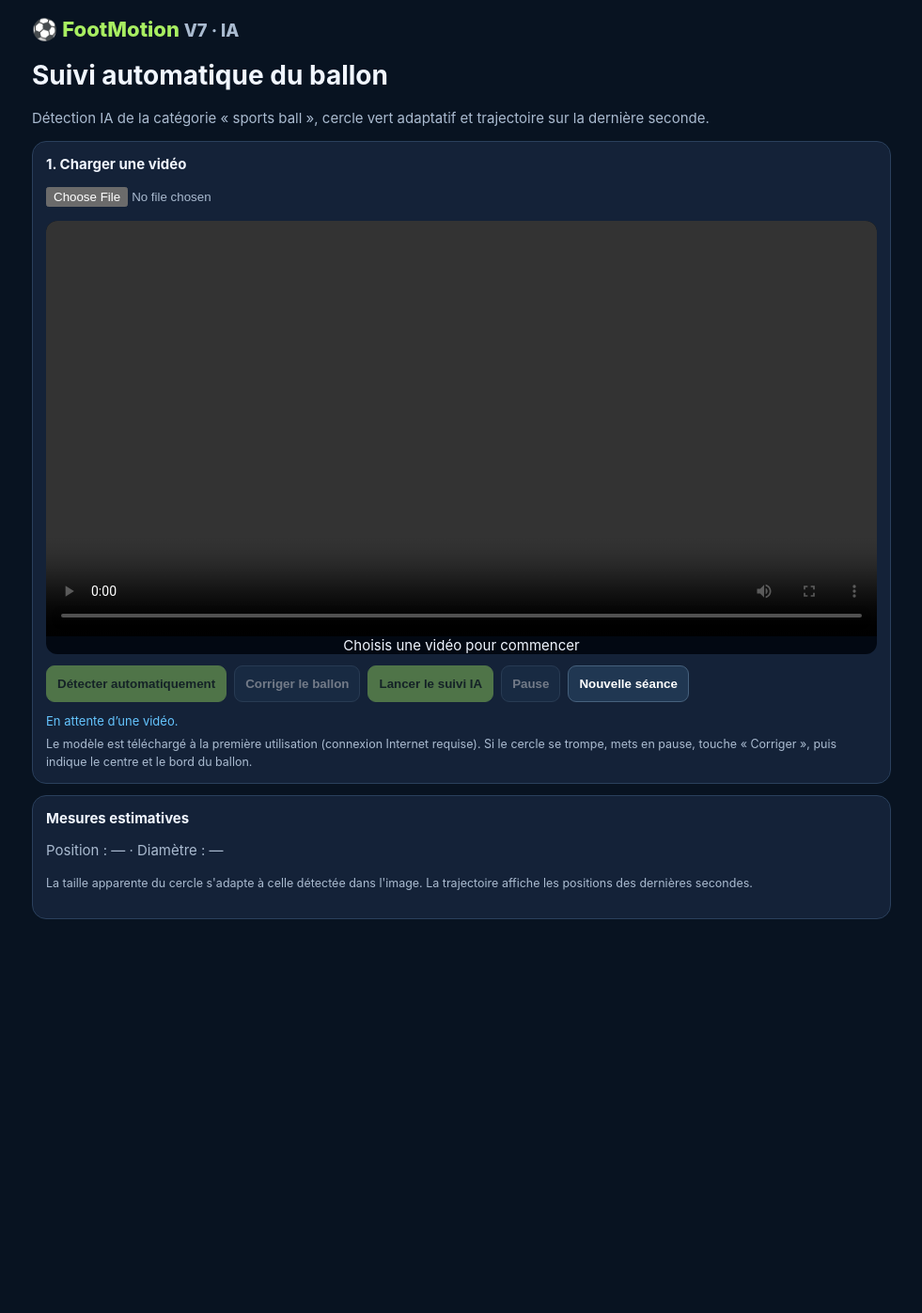
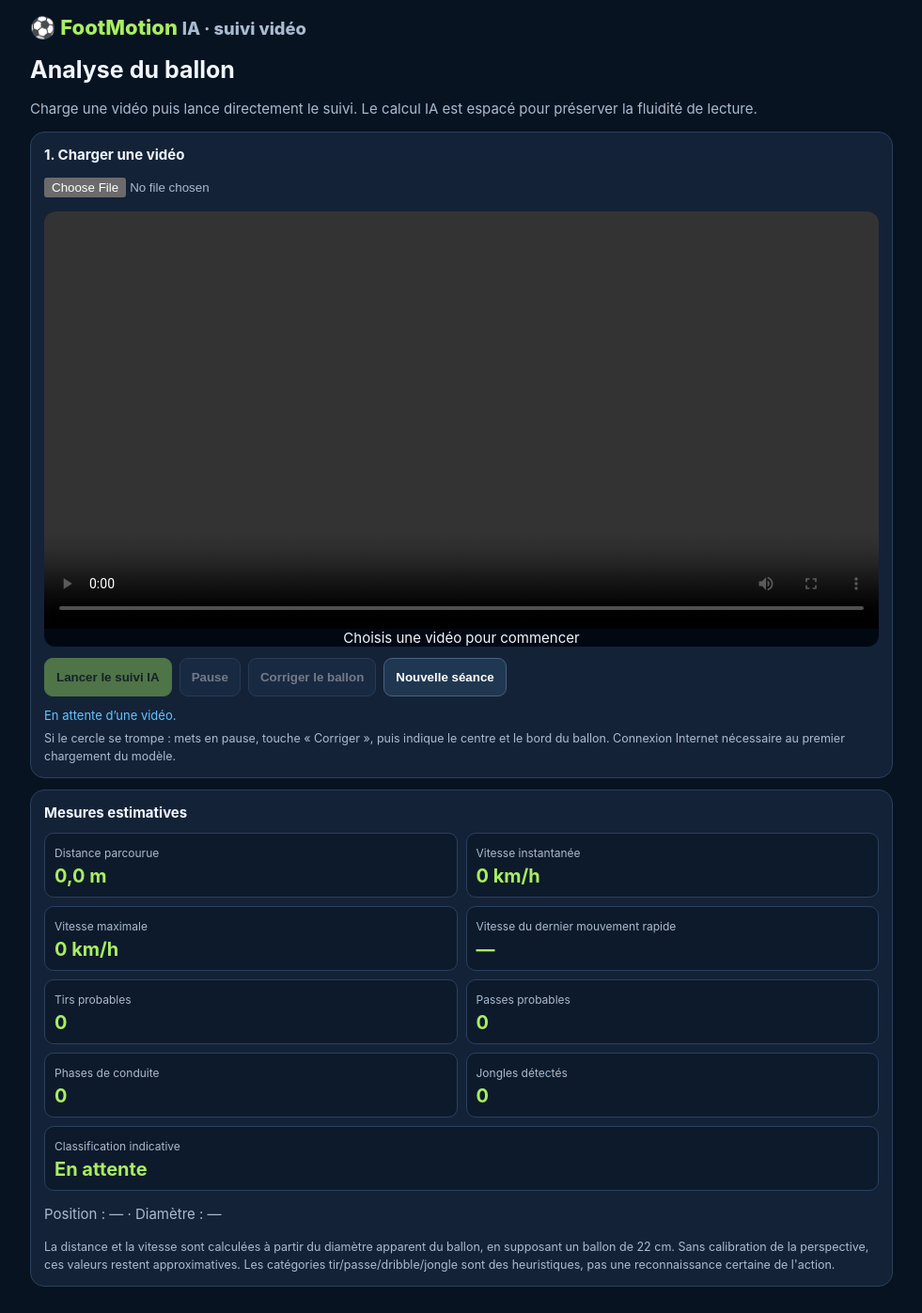
Before and after one commit to xavier1303/Footmotion, a plain HTML site: page index.html in a window 1280 px wide. Shown: the whole page at 94% size, without its empty margins (149-1130 px from the left). Before the commit the page ends 1008 px from the top, so only its background shows below. Drawn offline with Linux system fonts and the light colour scheme.

Commit message:
Improve FootMotion playback and restore estimated match metrics

```diff
--- a/index.html
+++ b/index.html
@@ -1,26 +1,53 @@
 <!doctype html>
-<html lang="fr"><head><meta charset="utf-8"><meta name="viewport" content="width=device-width,initial-scale=1,viewport-fit=cover"><meta name="theme-color" content="#081321"><title>FootMotion V7 — IA</title>
+<html lang="fr"><head><meta charset="utf-8"><meta name="viewport" content="width=device-width,initial-scale=1,viewport-fit=cover"><meta name="theme-color" content="#081321"><title>FootMotion</title>
 <style>
-:root{color-scheme:dark}*{box-sizing:border-box}body{margin:0;background:#081321;color:#f1f6ff;font:15px -apple-system,BlinkMacSystemFont,sans-serif}main{max-width:950px;margin:auto;padding:18px}h1{font-size:28px}.panel{background:#142238;border:1px solid #2a405c;border-radius:15px;padding:14px;margin:12px 0}.stage{position:relative;background:#020812;border-radius:12px;overflow:hidden;display:grid;place-items:center;min-height:180px}video{display:block;width:100%;max-height:65vh}canvas{position:absolute;inset:0;width:100%;height:100%;pointer-events:none}.buttons{display:flex;flex-wrap:wrap;gap:8px;margin:12px 0}button{background:#203752;color:white;border:1px solid #46617d;border-radius:9px;padding:11px;font-weight:650}button.primary{background:#a8ee61;color:#15220d;border-color:#a8ee61}button:disabled{opacity:.4}.status{color:#65c5ff;min-height:22px;font-size:13px}small,p{color:#aabbd0}
-</style></head><body><main><div style="color:#a8ee61;font-size:22px;font-weight:850">⚽ FootMotion <small>V7 · IA</small></div><h1>Suivi automatique du ballon</h1><p>Détection IA de la catégorie « sports ball », cercle vert adaptatif et trajectoire sur la dernière seconde.</p>
-<section class="panel"><b>1. Charger une vidéo</b><p><input id="file" type="file" accept="video/*"></p><div class="stage" id="stage"><video id="v" playsinline controls hidden></video><canvas id="c"></canvas><div id="empty">Choisis une vidéo pour commencer</div></div>
-<div class="buttons"><button id="scan" class="primary" disabled>Détecter automatiquement</button><button id="correct" disabled>Corriger le ballon</button><button id="play" class="primary" disabled>Lancer le suivi IA</button><button id="pause" disabled>Pause</button><button id="reset">Nouvelle séance</button></div><div class="status" id="status">En attente d’une vidéo.</div><small>Le modèle est téléchargé à la première utilisation (connexion Internet requise). Si le cercle se trompe, mets en pause, touche « Corriger », puis indique le centre et le bord du ballon.</small></section>
-<section class="panel"><b>Mesures estimatives</b><p id="metrics">Position : — · Diamètre : —</p><p><small>La taille apparente du cercle s'adapte à celle détectée dans l'image. La trajectoire affiche les positions des dernières secondes.</small></p></section></main>
+:root{color-scheme:dark}*{box-sizing:border-box}body{margin:0;background:#081321;color:#f1f6ff;font:15px -apple-system,BlinkMacSystemFont,sans-serif}main{max-width:950px;margin:auto;padding:16px}h1{font-size:25px}.panel{background:#142238;border:1px solid #2a405c;border-radius:15px;padding:14px;margin:12px 0}.stage{position:relative;background:#020812;border-radius:12px;overflow:hidden;display:grid;place-items:center;min-height:180px}video{display:block;width:100%;max-height:65vh;object-fit:contain}canvas{position:absolute;inset:0;width:100%;height:100%;pointer-events:none}.buttons{display:flex;flex-wrap:wrap;gap:8px;margin:12px 0}button{background:#203752;color:white;border:1px solid #46617d;border-radius:9px;padding:12px;font-weight:650}button.primary{background:#a8ee61;color:#15220d;border-color:#a8ee61}button:disabled{opacity:.4}.status{color:#65c5ff;min-height:22px;font-size:13px}small,p{color:#aabbd0}.stats{display:grid;grid-template-columns:repeat(2,minmax(0,1fr));gap:9px;margin-top:12px}.stat{background:#0d1a2b;border:1px solid #2a405c;border-radius:10px;padding:10px}.stat b{display:block;color:#a8ee61;font-size:20px;margin-top:4px}.stat span{color:#aabbd0;font-size:12px}.wide{grid-column:1/-1}
+</style></head><body><main>
+<div style="color:#a8ee61;font-size:22px;font-weight:850">⚽ FootMotion <small>IA · suivi vidéo</small></div>
+<h1>Analyse du ballon</h1><p>Charge une vidéo puis lance directement le suivi. Le calcul IA est espacé pour préserver la fluidité de lecture.</p>
+<section class="panel"><b>1. Charger une vidéo</b><p><input id="file" type="file" accept="video/*"></p>
+<div class="stage"><video id="v" playsinline controls hidden></video><canvas id="c"></canvas><div id="empty">Choisis une vidéo pour commencer</div></div>
+<div class="buttons"><button id="play" class="primary" disabled>Lancer le suivi IA</button><button id="pause" disabled>Pause</button><button id="correct" disabled>Corriger le ballon</button><button id="reset">Nouvelle séance</button></div>
+<div class="status" id="status">En attente d’une vidéo.</div>
+<small>Si le cercle se trompe : mets en pause, touche « Corriger », puis indique le centre et le bord du ballon. Connexion Internet nécessaire au premier chargement du modèle.</small></section>
+<section class="panel"><b>Mesures estimatives</b><div class="stats">
+<div class="stat"><span>Distance parcourue</span><b id="distance">0,0 m</b></div>
+<div class="stat"><span>Vitesse instantanée</span><b id="speed">0 km/h</b></div>
+<div class="stat"><span>Vitesse maximale</span><b id="maxSpeed">0 km/h</b></div>
+<div class="stat"><span>Vitesse du dernier mouvement rapide</span><b id="shotSpeed">—</b></div>
+<div class="stat"><span>Tirs probables</span><b id="shots">0</b></div><div class="stat"><span>Passes probables</span><b id="passes">0</b></div>
+<div class="stat"><span>Phases de conduite</span><b id="dribbles">0</b></div><div class="stat"><span>Jongles détectés</span><b id="juggles">0</b></div>
+<div class="stat wide"><span>Classification indicative</span><b id="classification">En attente</b></div></div>
+<p id="metrics">Position : — · Diamètre : —</p>
+<small>La distance et la vitesse sont calculées à partir du diamètre apparent du ballon, en supposant un ballon de 22 cm. Sans calibration de la perspective, ces valeurs restent approximatives. Les catégories tir/passe/dribble/jongle sont des heuristiques, pas une reconnaissance certaine de l'action.</small>
+</section></main>
 <script type="module">
-const $=id=>document.getElementById(id),v=$('v'),c=$('c'),ctx=c.getContext('2d');let detector=null,running=false,raf=0,last=null,trail=[],manualStep=0,miss=0,lastTs=-1,oldUrl=null;
+const $=id=>document.getElementById(id),v=$('v'),c=$('c'),ctx=c.getContext('2d');
+let detector=null,running=false,raf=0,last=null,trail=[],manualStep=0,miss=0,lastTs=0,oldUrl=null,lastInferenceAt=0,lastMeasure=null,totalDistance=0,maxSpeedKmh=0,counts={shot:0,pass:0,dribble:0,juggle:0},cooldown=0,verticalHistory=[];
 function say(s){$('status').textContent=s}
-function fit(){let r=v.getBoundingClientRect();if(!r.width)return;c.width=Math.round(r.width*devicePixelRatio);c.height=Math.round(r.height*devicePixelRatio);draw()}
-function draw(){ctx.clearRect(0,0,c.width,c.height);if(!v.videoWidth)return;let sx=c.width/v.videoWidth,sy=c.height/v.videoHeight,t=v.currentTime;trail=trail.filter(p=>t-p.t<=1);if(trail.length>1){ctx.beginPath();trail.forEach((p,i)=>i?ctx.lineTo(p.x*sx,p.y*sy):ctx.moveTo(p.x*sx,p.y*sy));ctx.strokeStyle='#ffbd66';ctx.lineWidth=4*devicePixelRatio;ctx.lineCap='round';ctx.stroke()}if(last){ctx.beginPath();ctx.arc(last.x*sx,last.y*sy,last.r*(sx+sy)/2,0,Math.PI*2);ctx.strokeStyle='#a8ee61';ctx.lineWidth=3*devicePixelRatio;ctx.stroke();ctx.beginPath();ctx.arc(last.x*sx,last.y*sy,3*devicePixelRatio,0,7);ctx.fillStyle='white';ctx.fill()}}
-async function load(){if(detector)return detector;say('Chargement du modèle IA…');const {FilesetResolver,ObjectDetector}=await import('https://cdn.jsdelivr.net/npm/@mediapipe/tasks-vision@0.10.14/vision_bundle.mjs');const vision=await FilesetResolver.forVisionTasks('https://cdn.jsdelivr.net/npm/@mediapipe/tasks-vision@0.10.14/wasm');detector=await ObjectDetector.createFromOptions(vision,{baseOptions:{modelAssetPath:'https://storage.googleapis.com/mediapipe-models/object_detector/efficientdet_lite0/float32/1/efficientdet_lite0.tflite',delegate:'CPU'},runningMode:'VIDEO',scoreThreshold:.22,maxResults:12,categoryAllowlist:['sports ball']});return detector}
-function detect(reference){let ts=Math.max(lastTs+1,Math.round(performance.now()*1000));lastTs=ts;let out=detector.detectForVideo(v,ts),a=(out.detections||[]).map(d=>{let b=d.boundingBox;return{x:b.originX+b.width/2,y:b.originY+b.height/2,r:(b.width+b.height)/4,score:d.categories?.[0]?.score||0}}).filter(p=>p.r>2);if(!a.length)return null;if(reference)a=a.filter(p=>Math.hypot(p.x-reference.x,p.y-reference.y)<Math.max(50,reference.r*5)&&Math.max(p.r/reference.r,reference.r/p.r)<2.5);a.sort((x,y)=>y.score-x.score);return a[0]||null}
-function stop(){running=false;cancelAnimationFrame(raf);v.pause();$('pause').disabled=true}
-async function seek(t){if(Math.abs(v.currentTime-t)<.01)return;await new Promise(resolve=>{v.addEventListener('seeked',resolve,{once:true});v.currentTime=t})}
-$('file').onchange=e=>{stop();let f=e.target.files[0];if(!f)return;if(oldUrl)URL.revokeObjectURL(oldUrl);oldUrl=URL.createObjectURL(f);v.src=oldUrl;v.hidden=false;$('empty').hidden=true;v.onloadedmetadata=()=>{fit();$('scan').disabled=false;say('Vidéo chargée. Lance la détection automatique.')}};
-$('scan').onclick=async()=>{try{stop();await load();let original=v.currentTime,found=null,at=0;lastTs=-1;say('Recherche du ballon dans la vidéo…');for(let t=0;t<v.duration;t+=.12){await seek(Math.min(t,Math.max(0,v.duration-.03)));let p=detect(null);if(p){found=p;at=v.currentTime;break}}if(found){last={...found,t:at};trail=[last];await seek(at);draw();$('play').disabled=false;$('correct').disabled=false;say('Ballon détecté. Vérifie le cercle puis lance le suivi.')}else{await seek(original);say('Aucun ballon reconnu. Essaie une vidéo plus nette ou corrige manuellement.')}}catch(e){say('Erreur IA : '+e.message)}};
-function loop(){if(!running)return;if(v.ended){stop();say('Analyse terminée.');return}let p=detect(last),t=v.currentTime;if(p){miss=0;if(last)p={...p,x:last.x*.35+p.x*.65,y:last.y*.35+p.y*.65,r:last.r*.4+p.r*.6};last={...p,t};trail.push(last);trail=trail.filter(q=>t-q.t<=1);$('metrics').textContent='Centre : '+Math.round(p.x)+', '+Math.round(p.y)+' px · Diamètre : '+Math.round(p.r*2)+' px';draw()}else if(++miss>4){last=null;draw();say('Ballon perdu : mets en pause et corrige manuellement.')}raf=requestAnimationFrame(loop)}
-$('play').onclick=async()=>{try{await load();running=true;v.play();$('pause').disabled=false;say('Suivi IA en cours.');loop()}catch(e){say(e.message)}};
-$('pause').onclick=stop;$('reset').onclick=()=>{stop();last=null;trail=[];draw();v.currentTime=0;$('play').disabled=true;$('correct').disabled=true;say('Séance réinitialisée.')};
+function stat(id,x){$(id).textContent=x}
+function fit(){const r=v.getBoundingClientRect();if(!r.width)return;c.width=Math.round(r.width*devicePixelRatio);c.height=Math.round(r.height*devicePixelRatio);draw()}
+function draw(){ctx.clearRect(0,0,c.width,c.height);if(!v.videoWidth)return;const sx=c.width/v.videoWidth,sy=c.height/v.videoHeight,t=v.currentTime;trail=trail.filter(p=>t-p.t<=1);if(trail.length>1){ctx.beginPath();trail.forEach((p,i)=>i?ctx.lineTo(p.x*sx,p.y*sy):ctx.moveTo(p.x*sx,p.y*sy));ctx.strokeStyle='#ffbd66';ctx.lineWidth=3*devicePixelRatio;ctx.lineCap='round';ctx.stroke()}if(last){ctx.beginPath();ctx.arc(last.x*sx,last.y*sy,last.r*(sx+sy)/2,0,Math.PI*2);ctx.strokeStyle='#a8ee61';ctx.lineWidth=3*devicePixelRatio;ctx.stroke();ctx.beginPath();ctx.arc(last.x*sx,last.y*sy,3*devicePixelRatio,0,7);ctx.fillStyle='white';ctx.fill()}}
+async function load(){if(detector)return detector;say('Chargement du modèle IA…');const {FilesetResolver,ObjectDetector}=await import('https://cdn.jsdelivr.net/npm/@mediapipe/tasks-vision@0.10.14/vision_bundle.mjs');const vision=await FilesetResolver.forVisionTasks('https://cdn.jsdelivr.net/npm/@mediapipe/tasks-vision@0.10.14/wasm');detector=await ObjectDetector.createFromOptions(vision,{baseOptions:{modelAssetPath:'https://storage.googleapis.com/mediapipe-models/object_detector/efficientdet_lite0/float32/1/efficientdet_lite0.tflite',delegate:'CPU'},runningMode:'VIDEO',scoreThreshold:.22,maxResults:8,categoryAllowlist:['sports ball']});return detector}
+function detect(reference){const ts=Math.max(lastTs+1,Math.round(performance.now()*1000));lastTs=ts;const out=detector.detectForVideo(v,ts);let a=(out.detections||[]).map(d=>{const b=d.boundingBox;return{x:b.originX+b.width/2,y:b.originY+b.height/2,r:(b.width+b.height)/4,score:d.categories?.[0]?.score||0}}).filter(p=>p.r>2);if(!a.length)return null;if(reference){const near=a.filter(p=>Math.hypot(p.x-reference.x,p.y-reference.y)<Math.max(65,reference.r*6)&&Math.max(p.r/reference.r,reference.r/p.r)<3);if(near.length)a=near}a.sort((x,y)=>y.score-x.score);return a[0]||null}
+function stop(){running=false;cancelAnimationFrame(raf);v.pause();$('pause').disabled=true;$('play').disabled=false}
+function resetStats(){totalDistance=0;maxSpeedKmh=0;counts={shot:0,pass:0,dribble:0,juggle:0};lastMeasure=null;cooldown=0;verticalHistory=[];stat('distance','0,0 m');stat('speed','0 km/h');stat('maxSpeed','0 km/h');stat('shotSpeed','—');stat('shots','0');stat('passes','0');stat('dribbles','0');stat('juggles','0');stat('classification','En attente')}
+function measure(p,t){if(!lastMeasure){lastMeasure={x:p.x,y:p.y,t,r:p.r};return}const dt=t-lastMeasure.t;if(dt<.08)return;const diameter=Math.max(5,p.r*2),metersPerPixel=.22/diameter,dx=p.x-lastMeasure.x,dy=p.y-lastMeasure.y,dist=Math.hypot(dx,dy)*metersPerPixel,kmh=dist/dt*3.6;
+if(Number.isFinite(kmh)&&kmh<100){totalDistance+=dist;maxSpeedKmh=Math.max(maxSpeedKmh,kmh);stat('speed',Math.round(kmh)+' km/h');stat('maxSpeed',Math.round(maxSpeedKmh)+' km/h');stat('distance',totalDistance.toFixed(1).replace('.',',')+' m')}
+const vertical=dy/Math.max(1,diameter);verticalHistory.push({t,y:p.y,vertical});verticalHistory=verticalHistory.filter(q=>t-q.t<1.2);
+let label='Ballon en mouvement';
+if(kmh>35){label=kmh>55?'Tir probable':'Passe probable';if(cooldown<=0){if(kmh>55){counts.shot++;stat('shotSpeed',Math.round(kmh)+' km/h');stat('shots',counts.shot)}else{counts.pass++;stat('passes',counts.pass)}cooldown=.8}}
+else if(kmh>4){label='Conduite probable';if(cooldown<=0){counts.dribble++;stat('dribbles',counts.dribble);cooldown=1.1}}
+const signs=verticalHistory.slice(-5).map(q=>Math.sign(q.vertical));let reversals=0;for(let i=1;i<signs.length;i++)if(signs[i]&&signs[i]!==signs[i-1])reversals++;if(reversals>=2&&cooldown<=0){label='Jonglage possible';counts.juggle++;stat('juggles',counts.juggle);cooldown=.8}
+stat('classification',label);cooldown=Math.max(0,cooldown-dt);lastMeasure={x:p.x,y:p.y,t,r:p.r}}
+function loop(){if(!running)return;if(v.ended){stop();say('Analyse terminée.');return}const now=performance.now(),t=v.currentTime;
+if(now-lastInferenceAt>=180&&v.readyState>=2&&t>0){lastInferenceAt=now;try{const p=detect(last);if(p){miss=0;let q=p;if(last)q={...p,x:last.x*.45+p.x*.55,y:last.y*.45+p.y*.55,r:last.r*.35+p.r*.65};if(last&&t>last.t)measure(q,t);last={...q,t};trail.push(last);trail=trail.filter(z=>t-z.t<=1);$('metrics').textContent='Centre : '+Math.round(q.x)+', '+Math.round(q.y)+' px · Diamètre : '+Math.round(q.r*2)+' px';$('correct').disabled=false}else if(++miss>8){stat('classification','Ballon non détecté');say('Ballon perdu : mets en pause et corrige manuellement.')}}catch(e){say('Erreur IA : '+e.message);stop()}}
+draw();raf=requestAnimationFrame(loop)}
+$('file').onchange=e=>{stop();const f=e.target.files[0];if(!f)return;if(oldUrl)URL.revokeObjectURL(oldUrl);oldUrl=URL.createObjectURL(f);v.src=oldUrl;v.hidden=false;$('empty').hidden=true;v.onloadedmetadata=()=>{fit();$('play').disabled=false;say('Vidéo chargée. Tu peux lancer directement le suivi IA.')}}
+$('play').onclick=async()=>{try{await load();if(!last){const p=detect(null);if(p){last={...p,t:v.currentTime};trail=[last]}else say('Pas encore de ballon détecté : le suivi continue la recherche.')}running=true;lastTs=Math.max(lastTs,Math.round(performance.now()*1000));lastInferenceAt=0;miss=0;v.play();$('pause').disabled=false;$('play').disabled=true;say('Suivi IA en cours…');loop()}catch(e){say('Erreur IA : '+e.message)}};
+$('pause').onclick=stop;
+$('reset').onclick=()=>{stop();last=null;trail=[];lastTs=0;manualStep=0;resetStats();draw();v.currentTime=0;$('correct').disabled=true;say('Séance réinitialisée.')};
 $('correct').onclick=()=>{stop();manualStep=1;c.style.pointerEvents='auto';say('Touche le centre du ballon, puis son bord.')};
-c.addEventListener('pointerdown',e=>{if(!manualStep)return;let r=c.getBoundingClientRect(),x=(e.clientX-r.left)/r.width*v.videoWidth,y=(e.clientY-r.top)/r.height*v.videoHeight;if(manualStep===1){last={x,y,r:18,t:v.currentTime};manualStep=2}else{last.r=Math.max(4,Math.hypot(x-last.x,y-last.y));manualStep=0;c.style.pointerEvents='none';trail=[last];$('play').disabled=false;say('Correction enregistrée. Lance le suivi IA.')}draw()});
-window.addEventListener('resize',fit);
+c.addEventListener('pointerdown',e=>{if(!manualStep)return;const r=c.getBoundingClientRect(),x=(e.clientX-r.left)/r.width*v.videoWidth,y=(e.clientY-r.top)/r.height*v.videoHeight;if(manualStep===1){last={x,y,r:18,t:v.currentTime};manualStep=2}else{last.r=Math.max(4,Math.hypot(x-last.x,y-last.y));manualStep=0;c.style.pointerEvents='none';trail=[last];lastMeasure=null;$('play').disabled=false;say('Correction enregistrée. Relance le suivi IA.')}draw()});
+v.addEventListener('loadedmetadata',fit);window.addEventListener('resize',fit);
 </script></body></html>
```
